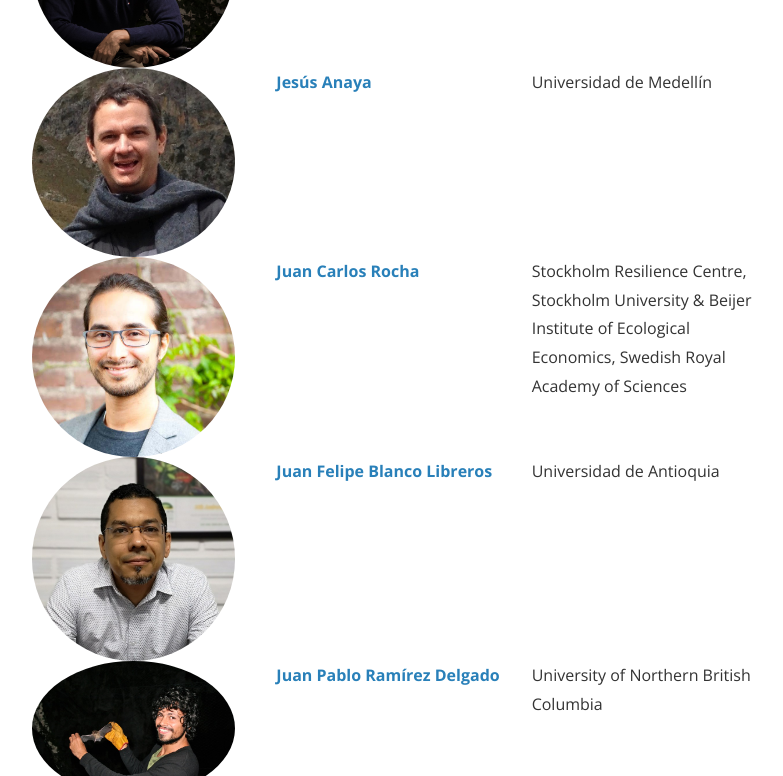
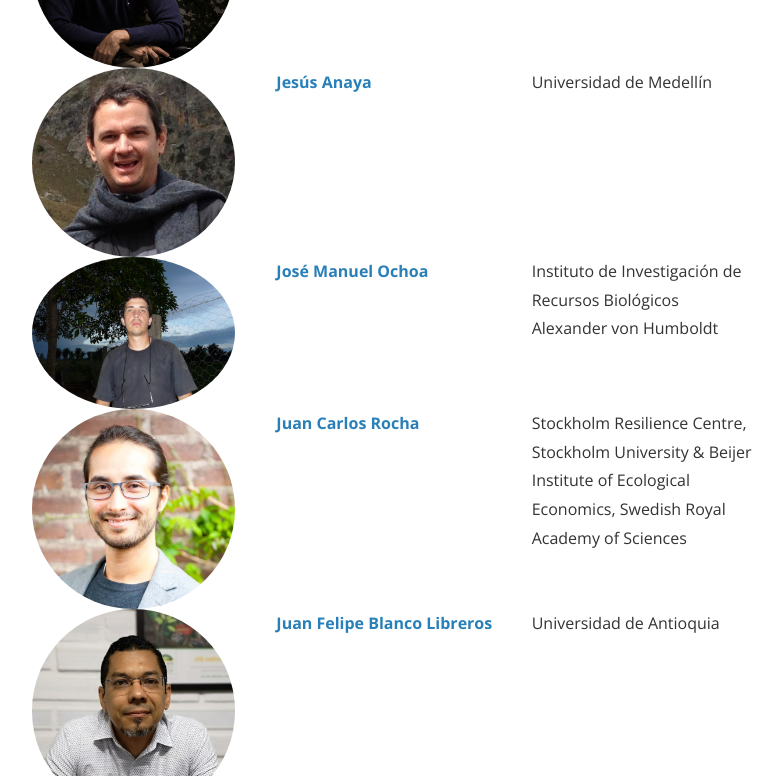
Before and after one commit to peacecolombia/peace, a Jekyll site: the page built from members.md, in a window 1280 px wide and 1400 px high, scrolled down 1622 px, cut to the strip 0-776 px from the top of the window. Shown: the whole strip, without its empty margins (251-1034 px from the left). Built offline with Jekyll 4.4.1, drawn with Linux system fonts in a browser that asks for light colours; nearby versions of some CDN libraries; a style sheet for code colours, icons or effects is not loaded; some of the changed text lies outside the part shown.

Commit message:
New member profiles

```diff
--- a/_data/miembros.yml
+++ b/_data/miembros.yml
@@ -86,3 +86,11 @@
 - Name: Corina Buendia
   Affiliation: Researcher Corporación Colombiana de Investigación Agropecuaria- AGROSAVIA
   pictureFileStem: CorinaBuendia
+
+- Name: Nelson Rodríguez-López
+  Affiliation: Universidad Industrial de Santander
+  pictureFileStem: NelsonRodriguez
+
+- Name: José Manuel Ochoa
+  Affiliation: Instituto de Investigación de Recursos Biológicos Alexander von Humboldt
+  pictureFileStem: JoseOchoa
```
Also changed, not shown: assets/JoseOchoa.JPG (added), assets/NelsonRodriguez.jpg (added).
